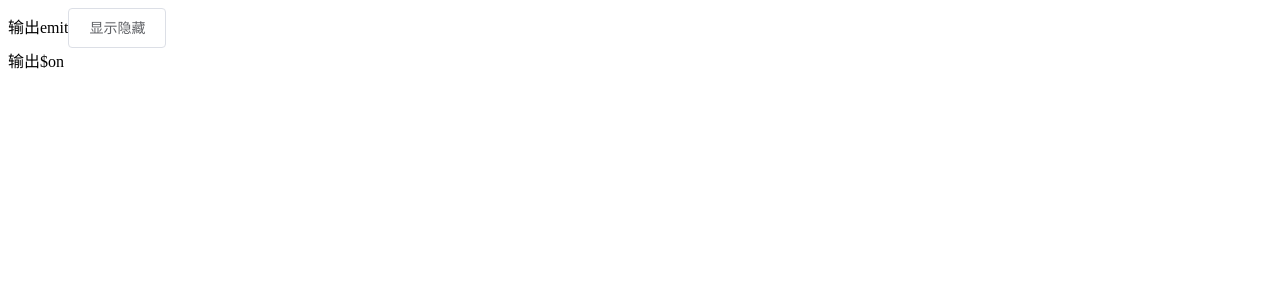
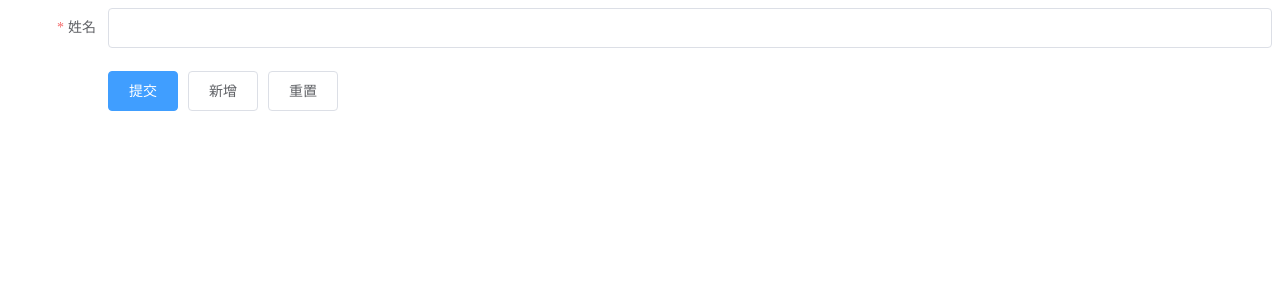
Before and after one commit to wangxudongcc/vue_test, a Vue app in the folder vue_test/: page / in a window 1280 px wide. Shown: the top 300 px of the page. Built offline with nearby package versions, Linux system fonts and the light colour scheme.

Commit message:
逻辑清晰

```diff
--- a/vue_test/src/App.vue
+++ b/vue_test/src/App.vue
@@ -1,31 +1,66 @@
+/* eslint-disable */
 <template>
   <div id="app">
-    <span @click="xxx">输出emit</span>
-    <el-button @click="showOrHide" :autofocus="autof" plain>显示隐藏</el-button>
-    <component-one v-if="!qufan" ref="templateOne" />
+    <el-form :model="personData" ref="personData" label-width="100px" class="demo-dynamic">
+      <el-form-item prop="name" label="姓名" :rules="[
+        { required: true, message: '请输入姓名', trigger: 'blur' }
+      ]">
+        <el-input v-model="personData.name"></el-input>
+      </el-form-item>
+      <el-form-item v-for="(item, index) of personData.domains" :label="'手机号码' + index" :key="index"
+        :prop="'phone.' + index"
+        :rules="{required: true, message: '手机号码不能为空', trigger: 'blur'}">
+        <el-input v-model="item.value"></el-input><el-button @click.prevent="removeDomain(item)">删除</el-button>
+      </el-form-item>
+      <el-form-item>
+        <el-button type="primary" @click="submitForm('personData')">提交</el-button>
+        <el-button @click="addDomain">新增</el-button>
+        <el-button @click="resetForm('personData')">重置</el-button>
+      </el-form-item>
+    </el-form>
   </div>
 </template>
 <script>
-import ComponentOne from "./views/practise/components/componentOne.vue";
-import $eventBus from "./views/practise/components/eventBus";
+// import ComponentOne from "./views/practise/components/componentOne.vue";
+// import $eventBus from "./views/practise/components/eventBus";
 export default {
   data() {
     return {
-      qufan: false,
-      autof: false,
+      personData: {
+        name:'',
+        phone: [{value:''}]
+      }
     };
   },
   components: {
-    ComponentOne,
+    // ComponentOne,
   },
   methods: {
-    showOrHide() {
-      this.qufan = !this.qufan;
+    submitForm(formName) {
+      this.$refs[formName].validate((valid) => {
+        if (valid) {
+          alert('submit!');
+        } else {
+          console.log('error submit!!');
+          return false;
+        }
+      });
     },
-    xxx() {
-      console.log("执行xxx");
-      $eventBus.$emit("_zizujian", [{}, 666], "4");
+    resetForm(formName) {
+      this.$refs[formName].resetFields();
     },
-  },
+    removeDomain(item) {
+      var index = this.personData.domains.indexOf(item)
+      if (index !== -1) {
+        this.personData.domains.splice(index, 1)
+      }
+    },
+    addDomain() {
+      this.personData.domains.push({
+        value: '',
+        key: Date.now()
+      });
+    }
+  }
 };
 </script>
--- a/vue_test/src/views/practise/components/componentOne.vue
+++ b/vue_test/src/views/practise/components/componentOne.vue
@@ -1,33 +1,22 @@
 <template>
   <div>
-    <div v-if="flag" ref="asdf">输出$on</div>
+
   </div>
 </template>
 
 <script>
-import $eventBus from "./eventBus";
+// import $eventBus from "./eventBus";
 
 export default {
   name: "ComponentOne",
   data() {
     return {
-      name: "111",
-      flag: true,
-      formData: {},
-    };
+
+    }
   },
-  beforeDestroy() {
-    this._zizujian();
-  },
+  beforeDestroy() { },
   methods: {
-    _zizujian() {
-      let that = this;
-      $eventBus.$off("_zizujian");
-      $eventBus.$on("_zizujian", (rucan1, rucan2) => {
-        that.formData = rucan1;
-        that.name = rucan2;
-      })
-    }
+
   }
 };
 </script>
```
Also changed, not shown: 1 other file (tests, documents, lock files or other folders).
